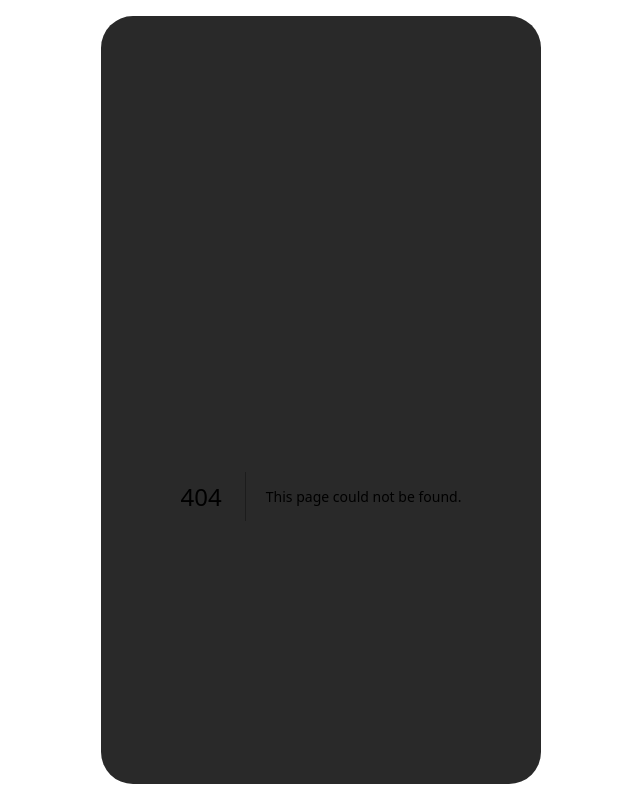
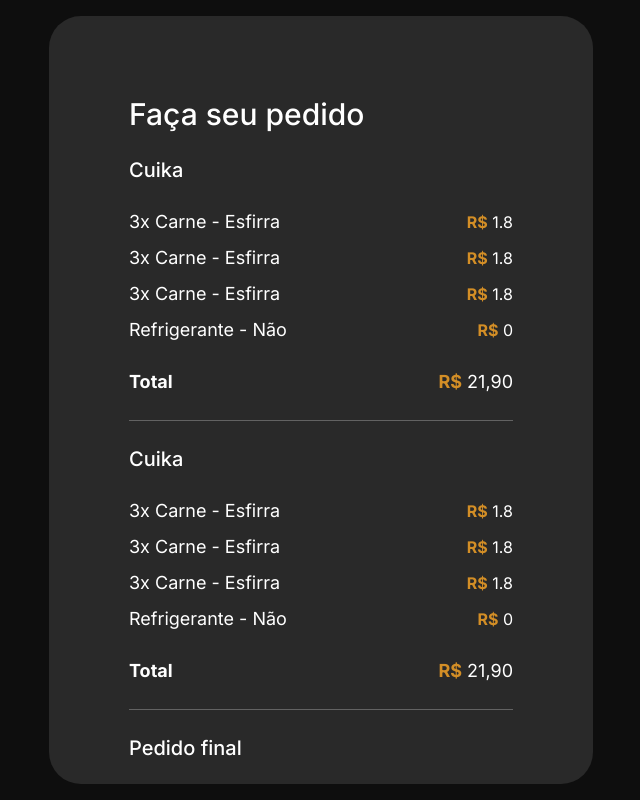
Before and after one commit to caiulucas/esfirrinha, a Next.js app: page /1/final-order in a window 1280 px wide. Before the commit this address had no page. Shown: the whole page, without its empty margins (319-959 px from the left). Built offline with nearby package versions, Linux system fonts and the light colour scheme.

Commit message:
feat: add final order page

```diff
--- /dev/null
+++ b/src/app/[orderId]/final-order/components/Item.tsx
@@ -0,0 +1,15 @@
+interface ItemProps {
+  label: string;
+  price: number;
+}
+
+export function Item({ label, price }: ItemProps) {
+  return (
+    <div className="flex justify-between items-center">
+      <p className="text-lg">{label}</p>
+      <span>
+        <strong className="text-yellow-500">R$</strong> {price}
+      </span>
+    </div>
+  );
+}
--- /dev/null
+++ b/src/app/[orderId]/final-order/page.tsx
@@ -0,0 +1,93 @@
+'use client';
+import { Separator } from '@/components/Separator';
+
+import { Item } from './components/Item';
+
+export default function FinalOrder() {
+  return (
+    <main className="flex flex-col gap-6 w-96">
+      <h1 className="text-3xl font-medium text-left">Faça seu pedido</h1>
+
+      <form className="flex flex-col gap-6 w-full">
+        <section className="flex flex-col gap-6">
+          <h2 className="text-xl font-medium">Cuika</h2>
+          <ul className="flex flex-col gap-2">
+            <li>
+              <Item label="3x Carne - Esfirra" price={1.8} />
+            </li>
+            <li>
+              <Item label="3x Carne - Esfirra" price={1.8} />
+            </li>
+            <li>
+              <Item label="3x Carne - Esfirra" price={1.8} />
+            </li>
+            <li>
+              <Item label="Refrigerante - Não" price={0} />
+            </li>
+          </ul>
+        </section>
+
+        <section className="flex flex-col gap-6">
+          <div className="flex justify-between items-center text-lg">
+            <strong>Total</strong>
+            <span>
+              <strong className="text-yellow-500">R$</strong> 21,90
+            </span>
+          </div>
+        </section>
+
+        <Separator />
+
+        <section className="flex flex-col gap-6">
+          <h2 className="text-xl font-medium">Cuika</h2>
+          <ul className="flex flex-col gap-2">
+            <li>
+              <Item label="3x Carne - Esfirra" price={1.8} />
+            </li>
+            <li>
+              <Item label="3x Carne - Esfirra" price={1.8} />
+            </li>
+            <li>
+              <Item label="3x Carne - Esfirra" price={1.8} />
+            </li>
+            <li>
+              <Item label="Refrigerante - Não" price={0} />
+            </li>
+          </ul>
+        </section>
+
+        <section className="flex flex-col gap-6">
+          <div className="flex justify-between items-center text-lg">
+            <strong>Total</strong>
+            <span>
+              <strong className="text-yellow-500">R$</strong> 21,90
+            </span>
+          </div>
+        </section>
+
+        <Separator />
+
+        <section className="flex flex-col gap-6">
+          <h2 className="text-xl font-medium">Pedido final</h2>
+          <ul className="flex flex-col gap-2">
+            <li>
+              <Item label="6x Carne - Esfirra" price={10.8} />
+            </li>
+            <li>
+              <Item label="6x Carne - Esfirra" price={10.8} />
+            </li>
+          </ul>
+        </section>
+
+        <section className="flex flex-col gap-6">
+          <div className="flex justify-between items-center text-lg">
+            <strong>Total</strong>
+            <span>
+              <strong className="text-yellow-500">R$</strong> 21,90
+            </span>
+          </div>
+        </section>
+      </form>
+    </main>
+  );
+}
```
